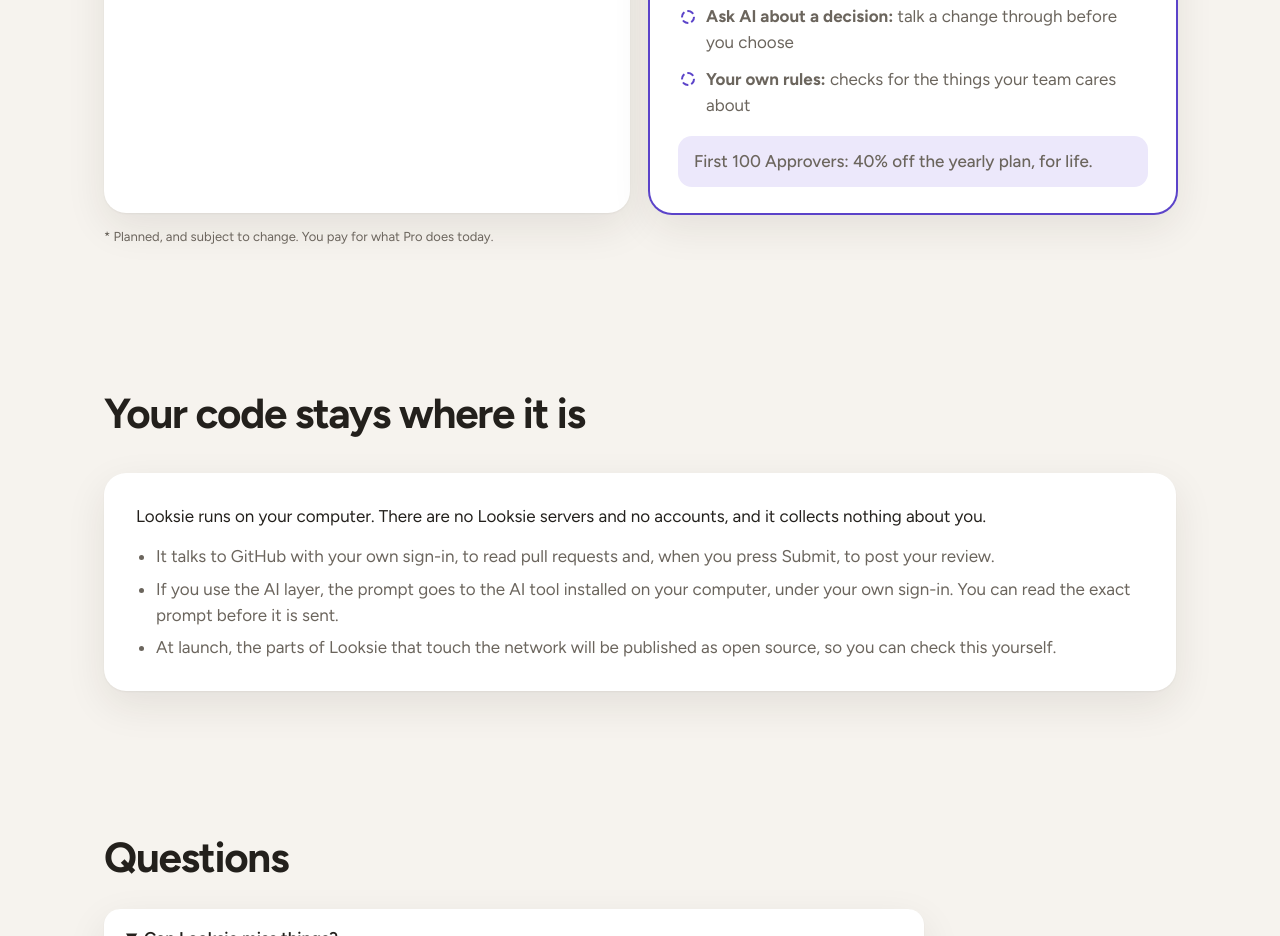
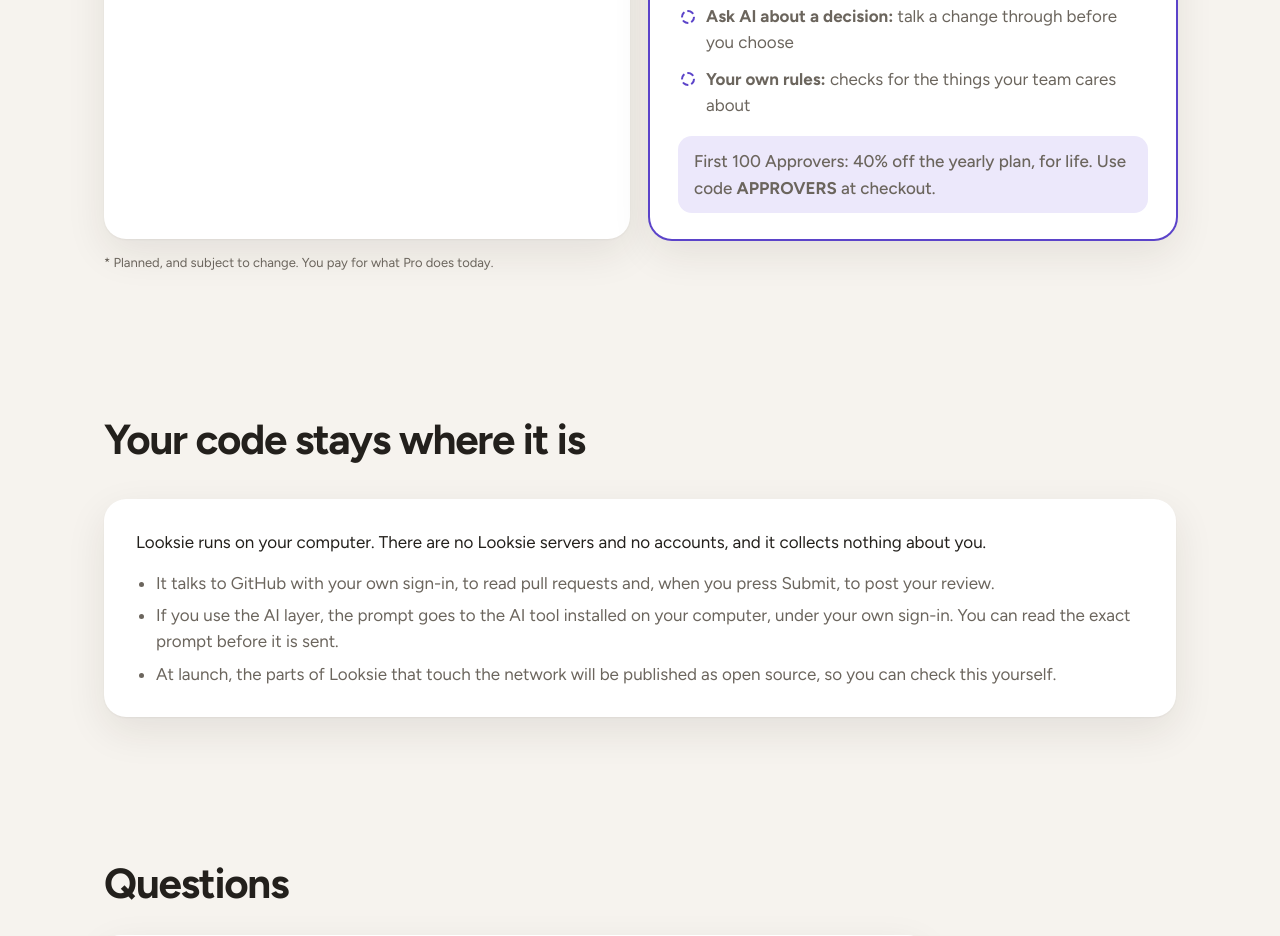
Before and after one commit to marcus-smallman-lewis/looksie-releases, a plain HTML site: page index.html in a window 1280 px wide. Shown: the part 5440-6376 px from the top of the page. Drawn offline with Linux system fonts and the light colour scheme.

Commit message:
Launch offer: the code to use
Co-Authored-By: Claude Opus 5.5 <noreply@anthropic.com>

```diff
--- a/index.html
+++ b/index.html
@@ -150,7 +150,7 @@ code{font-family:"JetBrains Mono",ui-monospace,monospace;font-size:.86em;backgro
       <ul class="ticks"><li>Everything in Free</li><li><b>Private repositories</b></li><li>Use it on 3 of your devices</li><li>14-day free trial, no card</li><li>14-day refund, no questions</li></ul>
       <p class="soonh">Coming to Pro*</p>
       <ul class="ticks soon"><li><b>Ask AI about a decision:</b> talk a change through before you choose</li><li><b>Your own rules:</b> checks for the things your team cares about</li></ul>
-      <p class="offer" id="offer" hidden>First 100 Approvers: 40% off the yearly plan, for life.</p></div>
+      <p class="offer" id="offer" hidden>First 100 Approvers: 40% off the yearly plan, for life. Use code <b>APPROVERS</b> at checkout.</p></div>
   </div>
   <p class="fine">* Planned, and subject to change. You pay for what Pro does today.</p>
 </section>
@@ -223,7 +223,7 @@ code{font-family:"JetBrains Mono",ui-monospace,monospace;font-size:.86em;backgro
 fetch('offer.json', { cache: 'no-store' }).then(function (r) { return r.ok ? r.json() : null; }).then(function (o) {
   if (!o || !(o.left > 0)) return;
   var el = document.getElementById('offer');
-  if (o.left < o.max) el.textContent += ' ' + o.left + ' of ' + o.max + ' left.';
+  if (o.left < o.max) el.appendChild(document.createTextNode(' ' + o.left + ' of ' + o.max + ' left.'));
   el.hidden = false;
 }).catch(function () {});
 </script>
```
Also changed, not shown: terms.html (+1 -1 lines).
